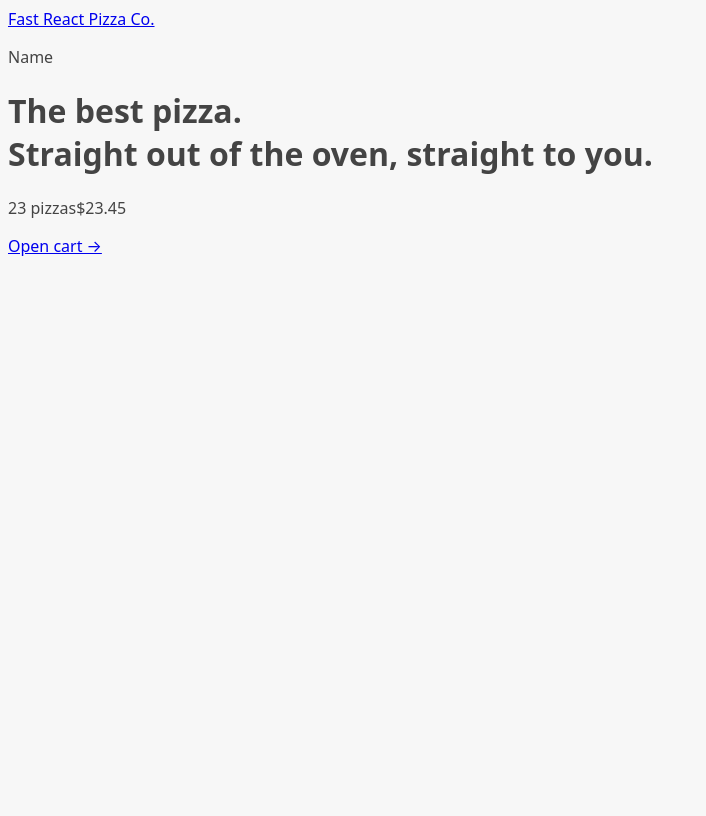
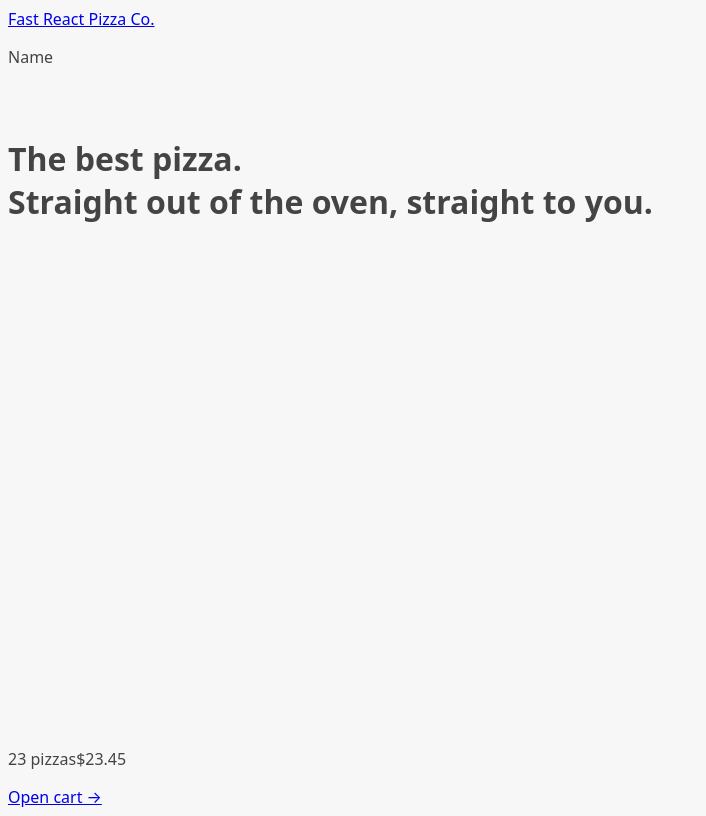
Before and after one commit to saodat-riskiyeva/fast-react-pizza, a React (Vite) app: page / in a window 1280 px wide. Shown: the whole page, without its empty margins (0-706 px from the left). Built offline with nearby package versions, Linux system fonts and the light colour scheme.

Commit message:
displaying a loading indicator and using useNavigation hook

```diff
--- a/src/ui/AppLayout.jsx
+++ b/src/ui/AppLayout.jsx
@@ -1,10 +1,17 @@
-import { Outlet } from "react-router-dom";
+import { Outlet, useNavigation } from "react-router-dom";
 import CartOverview from "../features/cart/CartOverview";
 import Header from "./Header";
+import Loader from "./Loader";
 
 function AppLayout() {
+  const navigation = useNavigation();
+  console.log(navigation);
+
+  const isLoading = navigation.state === "loading";
+
   return (
-    <div>
+    <div className="layout">
+      {isLoading && <Loader />}
       <Header />
       <main>
         <Outlet />
--- /dev/null
+++ b/src/ui/Loader.jsx
@@ -0,0 +1,5 @@
+function Loader() {
+  return <div className="loader"></div>;
+}
+
+export default Loader;
```
